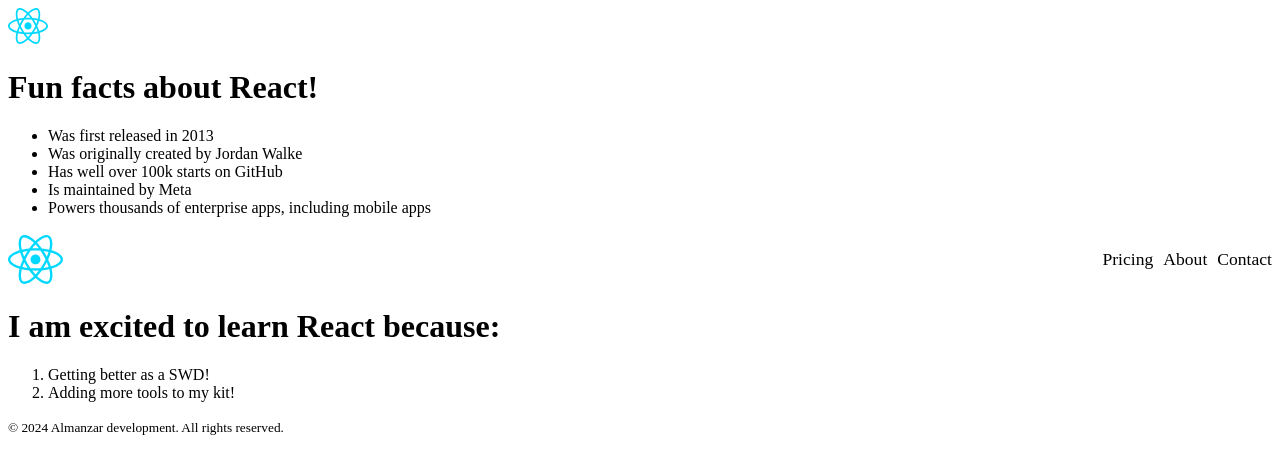
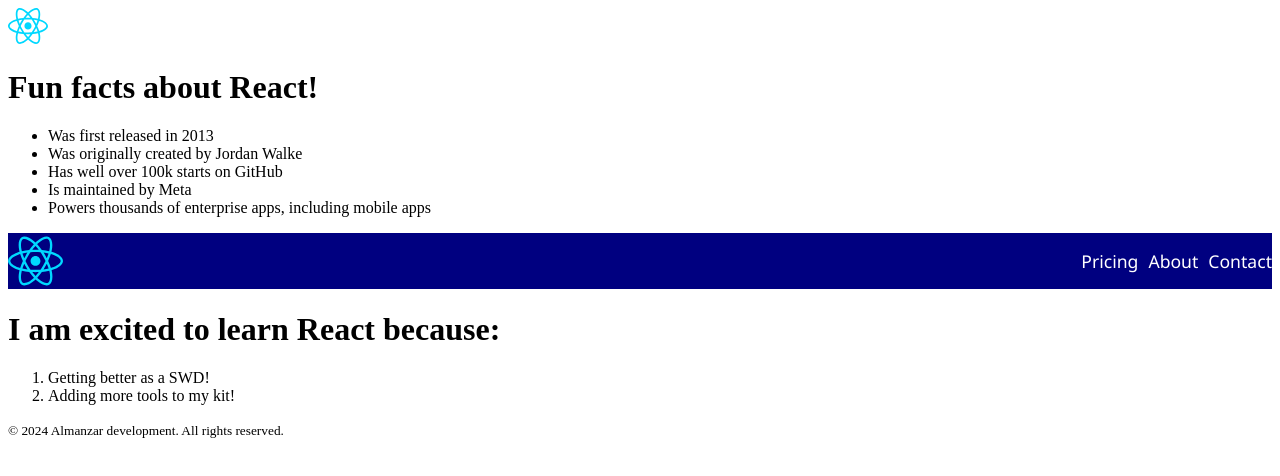
Before and after one commit to JAlazer/ReactLearn, a React (Vite) app in the folder project1/: page / in a window 1280 px wide. Shown: the top 476 px of the page. Built offline with nearby package versions, Linux system fonts and the light colour scheme.

Commit message:
Header all styled up!

```diff
--- a/project1/src/ReactFactStyle.css
+++ b/project1/src/ReactFactStyle.css
@@ -1,18 +1,21 @@
+.react-head {
+    display: flex;
+    justify-content: space-between;
+    background-color: navy;
+}
+
+.react-logo {
+    width: 55px;
+}
+
 .nav-list {
     list-style: none;
     display: flex;
 }
 
-.react-head {
-    display: flex;
-    justify-content: space-between;
-}
-
 .nav-list-item {
     margin-left: 10px;
     font-size: 1.1rem;
+    color: white;
+    font-family:'Segoe UI', Tahoma, Geneva, Verdana, sans-serif;
 }
-
-.react-logo {
-    width: 55px;
-}
```
